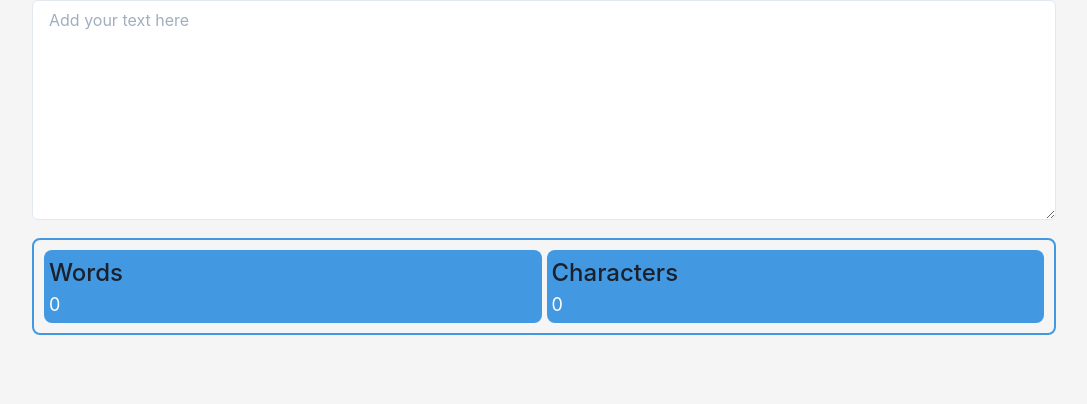
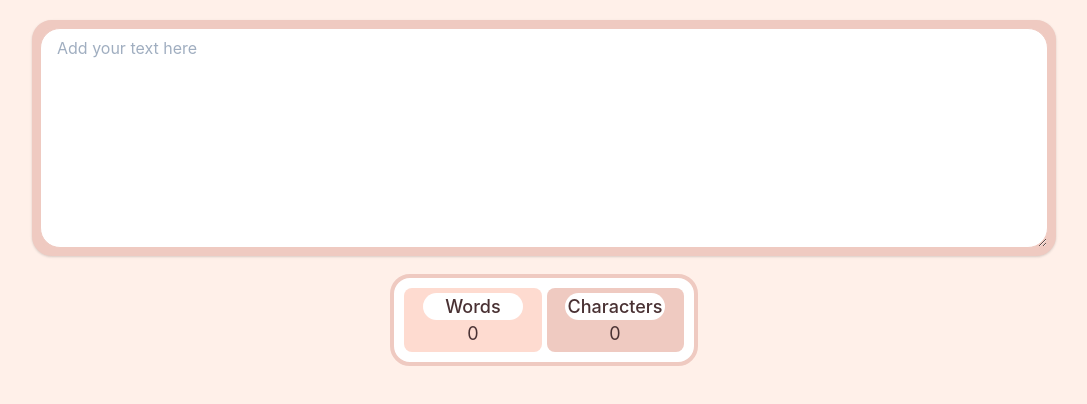
Before and after one commit to yli-yasir/word-counter, a React (Create React App) app: page / in a window 1280 px wide. Shown: the top 404 px of the page, without its empty margins (96-1183 px from the left). Built offline with nearby package versions, Linux system fonts and the light colour scheme.

Commit message:
debouncing and new colors theme

```diff
--- a/package.json
+++ b/package.json
@@ -11,6 +11,7 @@
     "@testing-library/user-event": "^13.5.0",
     "axios": "^0.25.0",
     "framer-motion": "^5.6.0",
+    "lodash": "^4.17.21",
     "prop-types": "^15.8.1",
     "react": "^17.0.2",
     "react-dom": "^17.0.2",
--- a/src/App.js
+++ b/src/App.js
@@ -1,22 +1,28 @@
 import InputField from "./components/Input";
 import { Flex, Box } from "@chakra-ui/react";
-import CountStats from "./components/CountStats";
+import Stats from "./components/Stats";
 import WordAccordion from "./components/WordAccordion";
 import { useState } from "react";
 import useTextData from "./hooks/useTextData";
+import { debouncedSetInputText } from "./utils";
 
 function App() {
   const [inputText, setInputText] = useState("");
   const { wordFrequencies, wordCount, charCount } = useTextData(inputText);
 
   return (
-    <Box display={"flex"} justifyContent={"center"} bg={"#f5f5f5"} h={"100vh"}>
-      <Flex w={{ md: "80%", base: "95%" }} direction={"column"} rowGap={"10px"}>
+    <Box display={"flex"} justifyContent={"center"}>
+      <Flex
+        mt="20px"
+        w={{ md: "80%", base: "95%" }}
+        direction={"column"}
+        rowGap={"10px"}
+        justify="center"
+      >
         <InputField
-          value={inputText}
-          onChange={(e) => setInputText(e.target.value)}
+          onChange={(e) => debouncedSetInputText(setInputText, e.target.value)}
         />
-        <CountStats wordCount={wordCount} charCount={charCount} />
+        <Stats wordCount={wordCount} charCount={charCount} />
         <WordAccordion wordFrequencies={wordFrequencies} />
       </Flex>
     </Box>
--- a/src/components/CountStats.jsx
+++ /dev/null
@@ -1,36 +0,0 @@
-import { Stat, StatLabel, StatNumber, StatGroup } from "@chakra-ui/react";
-
-import React from "react";
-
-const CountStats = ({ charCount, wordCount }) => {
-  return (
-    <StatGroup
-      borderRadius="lg"
-      border={"2px"}
-      my="8px"
-      borderColor="blue.400"
-      p="10px"
-    >
-      <Stat
-        p="5px"
-        bg="blue.400"
-        borderRadius={"lg"}
-        borderColor="gray.100"
-        mr="5px"
-      >
-        <StatLabel fontSize="2xl">Words</StatLabel>
-        <StatNumber fontSize={"18px"} fontWeight={"normal"} color="white">
-          {wordCount}
-        </StatNumber>
-      </Stat>
-      <Stat p="5px" bg="blue.400" borderRadius={"lg"}>
-        <StatLabel fontSize="2xl">Characters</StatLabel>
-        <StatNumber fontSize={"18px"} fontWeight={"normal"} color="white">
-          {charCount}
-        </StatNumber>
-      </Stat>
-    </StatGroup>
-  );
-};
-
-export default CountStats;
--- a/src/components/Input.jsx
+++ b/src/components/Input.jsx
@@ -1,14 +1,23 @@
 import React from "react";
-import { Textarea } from "@chakra-ui/react";
+import { Textarea, Box } from "@chakra-ui/react";
 
 const InputField = (props) => {
   return (
+    <Box
+      bg="main.600"
+      border={"8px"}
+      borderRadius={"20px"}
+      borderColor="main.600"
+      boxShadow="base"
+    >
       <Textarea
         {...props}
         bg={"white"}
         h="220px"
         placeholder="Add your text here"
+        borderRadius={"20px"}
       />
+    </Box>
   );
 };
 
--- /dev/null
+++ b/src/components/Stats.jsx
@@ -0,0 +1,77 @@
+import { Box, Stat, StatLabel, StatNumber, StatGroup } from "@chakra-ui/react";
+
+import React from "react";
+
+const Stats = ({ charCount, wordCount }) => {
+  return (
+    <Box display="flex" justifyContent={"center"}>
+      <StatGroup
+        border="4px"
+        borderRadius={"20px"}
+        borderColor={"main.600"}
+        my="8px"
+        bg="white"
+        p="10px"
+        display="flex"
+        justifyContent={"space-around"}
+        maxWidth={"300px"}
+        minWidth={"30%"}
+        color="main.900"
+      >
+        <Stat
+          p="5px"
+          bg="main.300"
+          borderRadius={"lg"}
+          mr="5px"
+          maxWidth={"250px"}
+          display={"flex"}
+          justifyContent={"center"}
+        >
+          <StatLabel
+            width={"100px"}
+            fontSize="18px"
+            borderRadius="full"
+            bg={"white"}
+            textAlign={"center"}
+          >
+            Words
+          </StatLabel>
+          <StatNumber
+            fontSize={"18px"}
+            fontWeight={"normal"}
+            textAlign={"center"}
+          >
+            {wordCount}
+          </StatNumber>
+        </Stat>
+        <Stat
+          p="5px"
+          bg="main.600"
+          borderRadius={"lg"}
+          maxWidth={"250px"}
+          display={"flex"}
+          justifyContent={"center"}
+        >
+          <StatLabel
+            width={"100px"}
+            fontSize="18px"
+            borderRadius="full"
+            bg={"white"}
+            textAlign={"center"}
+          >
+            Characters
+          </StatLabel>
+          <StatNumber
+            textAlign={"center"}
+            fontSize={"18px"}
+            fontWeight={"normal"}
+          >
+            {charCount}
+          </StatNumber>
+        </Stat>
+      </StatGroup>
+    </Box>
+  );
+};
+
+export default Stats;
--- a/src/index.js
+++ b/src/index.js
@@ -2,9 +2,29 @@ import React from "react";
 import ReactDOM from "react-dom";
 import App from "./App";
 import { ChakraProvider } from "@chakra-ui/react";
+import { extendTheme } from "@chakra-ui/react";
+
+const theme = extendTheme({
+  styles: {
+    global: {
+      "html, body": {
+        background: "#fff0e9",
+      },
+    },
+  },
+  colors: {
+    main: {
+      100: "#fff0e9",
+      300: "#fedbd0",
+      600: "#efcac1",
+
+      900: " #493133",
+    },
+  },
+});
 
 ReactDOM.render(
-  <ChakraProvider>
+  <ChakraProvider theme={theme}>
     <App />
   </ChakraProvider>,
   document.getElementById("root")
--- a/src/utils.js
+++ b/src/utils.js
@@ -1,3 +1,4 @@
+import { debounce } from "lodash";
 // Just use typescript?
 
 /**
@@ -62,3 +63,8 @@ function sortWordFrequencies(wordFrequencies, sortOrder) {
     (a, b) => (a.count - b.count) * sortOrderModifier
   );
 }
+
+export const debouncedSetInputText = debounce(
+  (funcName, text) => funcName(text),
+  1000
+);
```
Lines whose indentation alone changed are shown as unchanged.
